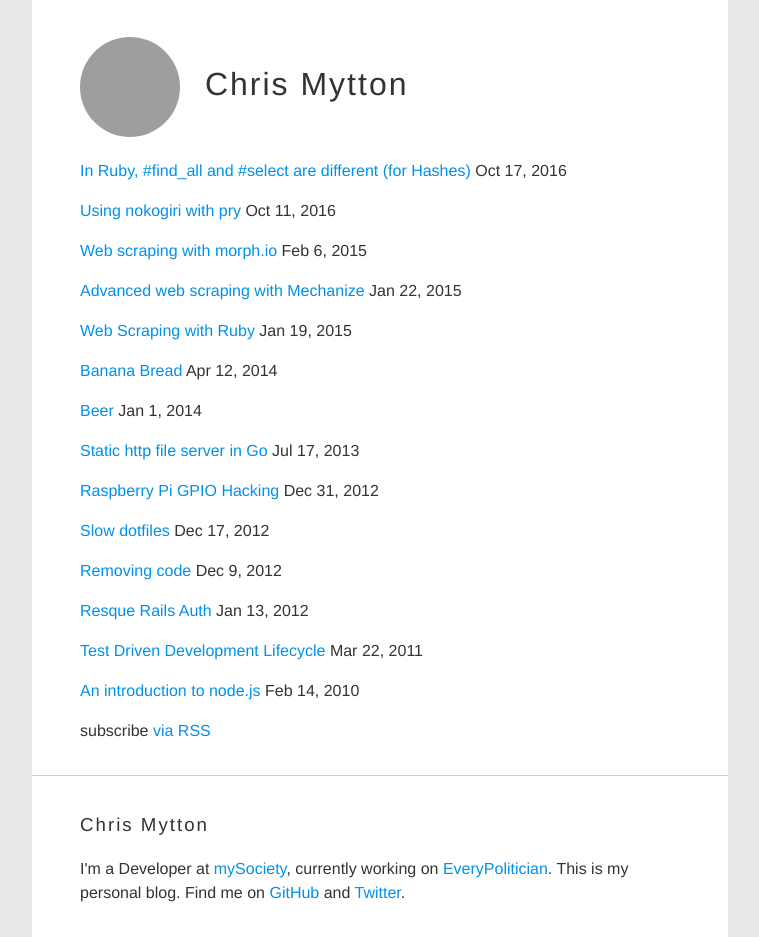
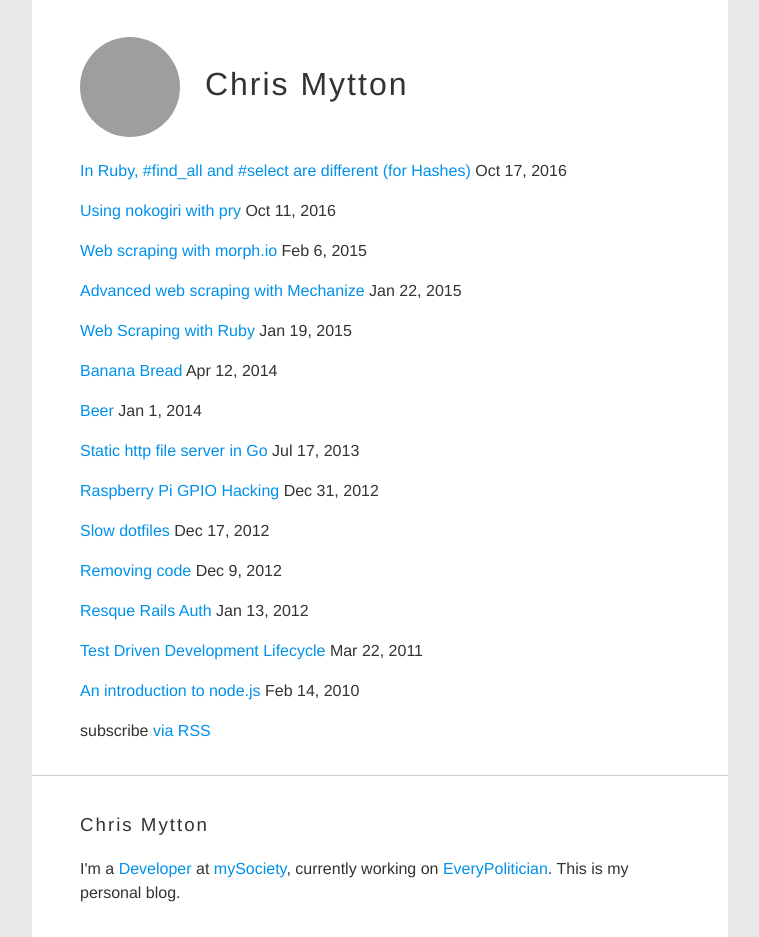
Before and after one commit to chrismytton/chrismytton.github.io, a Jekyll site: the page built from index.html, in a window 1280 px wide, cut to the strip 0-937 px from the top of the page. Shown: the whole strip, without its empty margins (260-1019 px from the left). Built offline with Jekyll 4.4.1, drawn with Linux system fonts in a browser that asks for light colours; grey boxes are pictures that could not be loaded.

Commit message:
Simplify footer

```diff
--- a/_includes/footer.html
+++ b/_includes/footer.html
@@ -1,9 +1,8 @@
 <footer class="container site-footer">
   <h3 class="logo">Chris Mytton</h3>
   <p>
-  I'm a Developer at <a href="https://www.mysociety.org/">mySociety</a>, currently working on <a href="http://everypolitician.org/">EveryPolitician</a>.
+  I'm a <a rel="me" href="https://github.com/chrismytton">Developer</a> at <a href="https://www.mysociety.org/">mySociety</a>, currently working on <a href="http://everypolitician.org/">EveryPolitician</a>.
   This is my personal blog.
-  Find me on <a rel="me" href="https://github.com/chrismytton">GitHub</a> and <a ref="me" href="https://twitter.com/chrismytton">Twitter</a>.
   </p>
 </footer>
 
```
